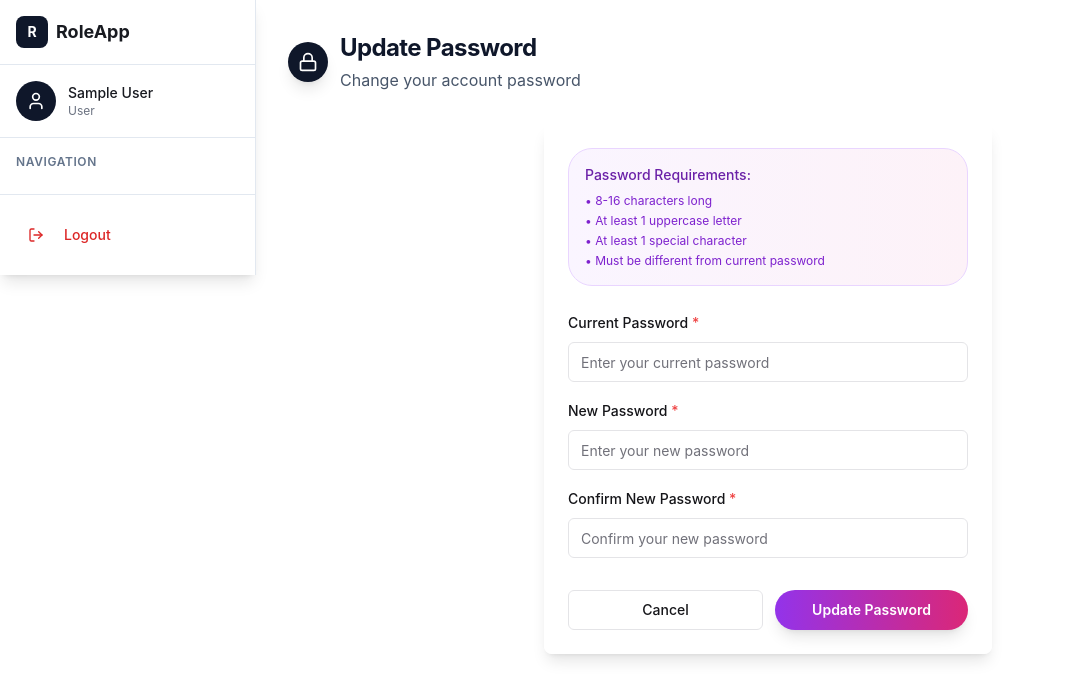
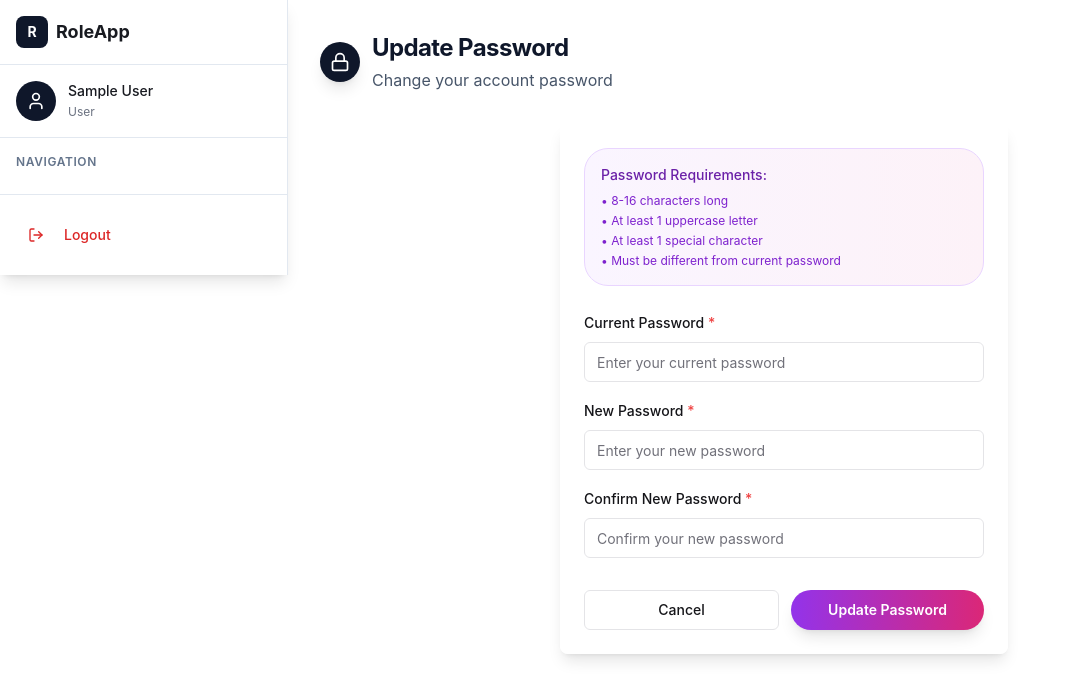
Before and after one commit to rajdesai17/role-centric-spark, a React (Vite) app: page /update-password in a window 1280 px wide. Shown: the top 700 px of the page, without its empty margins (0-1065 px from the left). Built offline with nearby package versions, Linux system fonts and the light colour scheme; sample sign-in values are in the browser's storage.

Commit message:
Update Sidebar and Signup components: Adjusted Sidebar width for better layout, improved user name display with break-words and leading-tight styles, and changed Signup button background color for enhanced visibility and consistency.

```diff
--- a/src/components/layout/Sidebar.tsx
+++ b/src/components/layout/Sidebar.tsx
@@ -132,7 +132,7 @@ export const Sidebar: React.FC = () => {
       {/* Sidebar */}
       <div className={`
         fixed left-0 top-0 h-full bg-white border-r border-slate-200 z-50 transition-all duration-300 flex flex-col shadow-lg
-        ${isCollapsed ? 'w-16' : 'w-64'}
+        ${isCollapsed ? 'w-16' : 'w-72'}
         lg:relative lg:translate-x-0
         ${!isCollapsed ? 'translate-x-0' : '-translate-x-full lg:translate-x-0'}
       `}>
@@ -160,12 +160,12 @@ export const Sidebar: React.FC = () => {
         <div className="p-4 border-b border-slate-200 flex-shrink-0 bg-white">
           {!isCollapsed ? (
             <div className="flex items-center space-x-3">
-              <div className="w-10 h-10 bg-slate-900 rounded-full flex items-center justify-center">
+              <div className="w-10 h-10 bg-slate-900 rounded-full flex items-center justify-center flex-shrink-0">
                 <User className="h-5 w-5 text-white" />
               </div>
               <div className="flex-1 min-w-0">
-                <p className="text-sm font-medium text-navy truncate">{user?.name}</p>
-                <p className="text-xs text-gray-500 capitalize">
+                <p className="text-sm font-medium text-navy break-words leading-tight hyphens-auto">{user?.name}</p>
+                <p className="text-xs text-gray-500 capitalize mt-1">
                   {user?.role === 'SYSTEM_ADMIN' ? 'Administrator' :
                    user?.role === 'STORE_OWNER' ? 'Store Owner' : 'User'}
                 </p>
--- a/src/pages/Signup.tsx
+++ b/src/pages/Signup.tsx
@@ -166,7 +166,7 @@ export const Signup: React.FC = () => {
 
               <Button
                 type="submit"
-                className="w-full bg-gradient-to-r from-purple-600 to-pink-600 text-white font-semibold rounded-2xl py-2 text-sm shadow-lg hover:shadow-xl transition-all duration-300 hover:scale-105"
+                className="w-full bg-slate-900 text-white font-semibold rounded-2xl py-2 text-sm shadow-lg hover:shadow-xl transition-all duration-300 hover:scale-105"
                 disabled={isLoading}
               >
                 {isLoading ? "Creating Account..." : "Create Account"}
```
